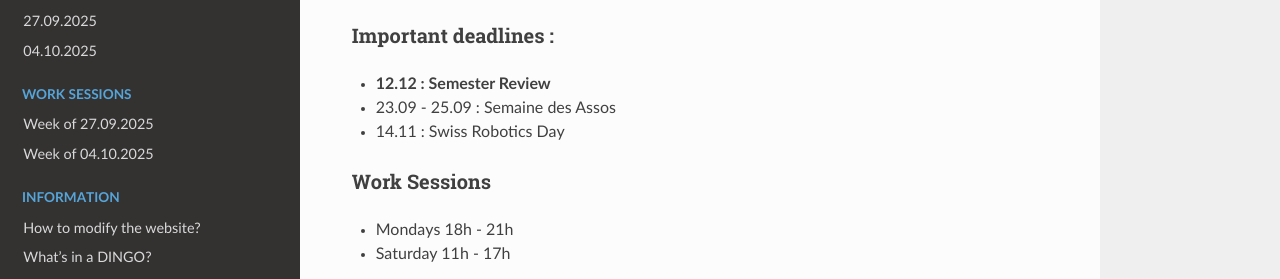
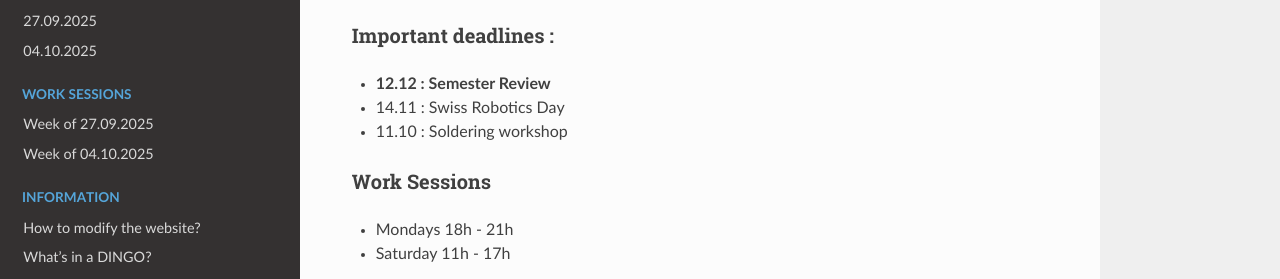
Before and after one commit to lolothecoder/BARK_Documentation, a Sphinx documentation site: the page built from docs/source/index.rst, in a window 1280 px wide and 900 px high, scrolled down 390 px. Shown: the part 160-439 px from the top of the window. Built offline with Sphinx 7.4.7 and the Read the Docs theme 3.1.0, drawn with Linux system fonts in a browser that asks for light colours.

Commit message:
added workshop

```diff
--- a/docs/source/index.rst
+++ b/docs/source/index.rst
@@ -27,8 +27,8 @@ Important deadlines :
 ~~~~~~~~~~~~~~~~~~~~~
 
 * **12.12 : Semester Review**
-* 23.09 - 25.09 : Semaine des Assos
 * 14.11 : Swiss Robotics Day
+* 11.10 : Soldering workshop
 
 Work Sessions
 ~~~~~~~~~~~~~
```
